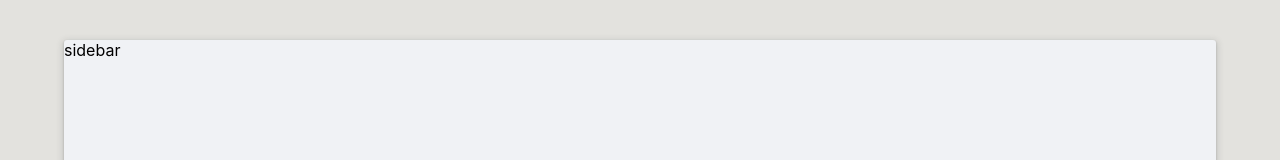
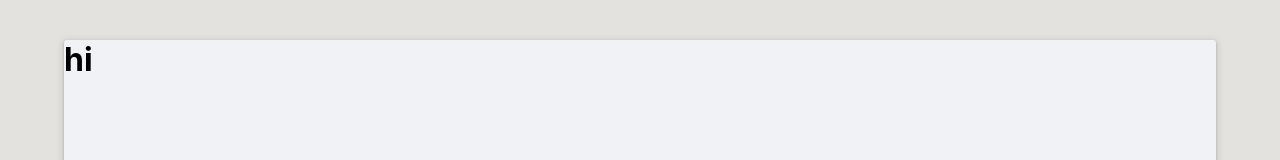
Before and after one commit to RHShoumik/whatsapp-clone, a React (Create React App) app: page / in a window 1280 px wide. Shown: the top 160 px of the page. Built offline with nearby package versions, Linux system fonts and the light colour scheme.

Commit message:
Project Setup

```diff
--- a/src/layout/sidebar/Sidebar.js
+++ b/src/layout/sidebar/Sidebar.js
@@ -2,7 +2,9 @@ import React from "react";
 
 const Sidebar = () => {
   return (
-    <div className="Sidebar">sidebar</div>
+    <div className="Sidebar">
+      <h1>hi</h1>
+    </div>
   )
 }
 
```
